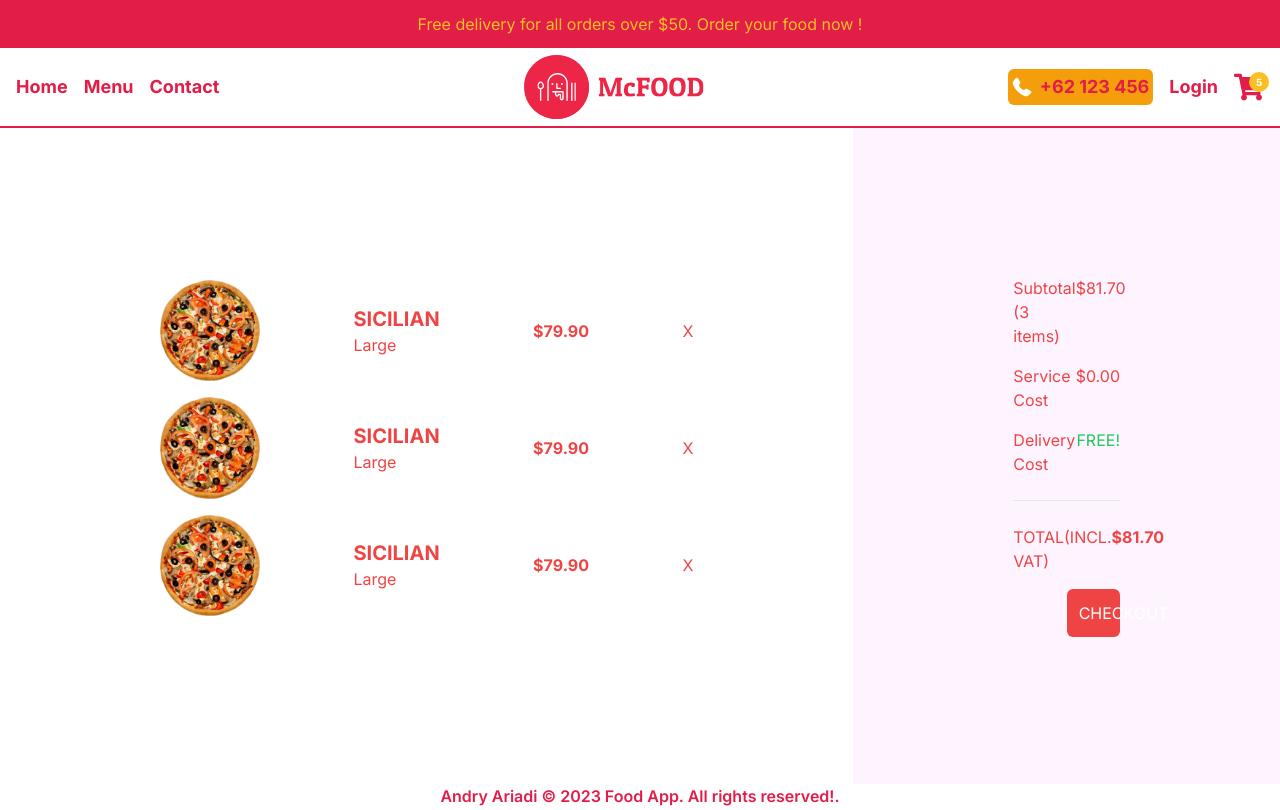
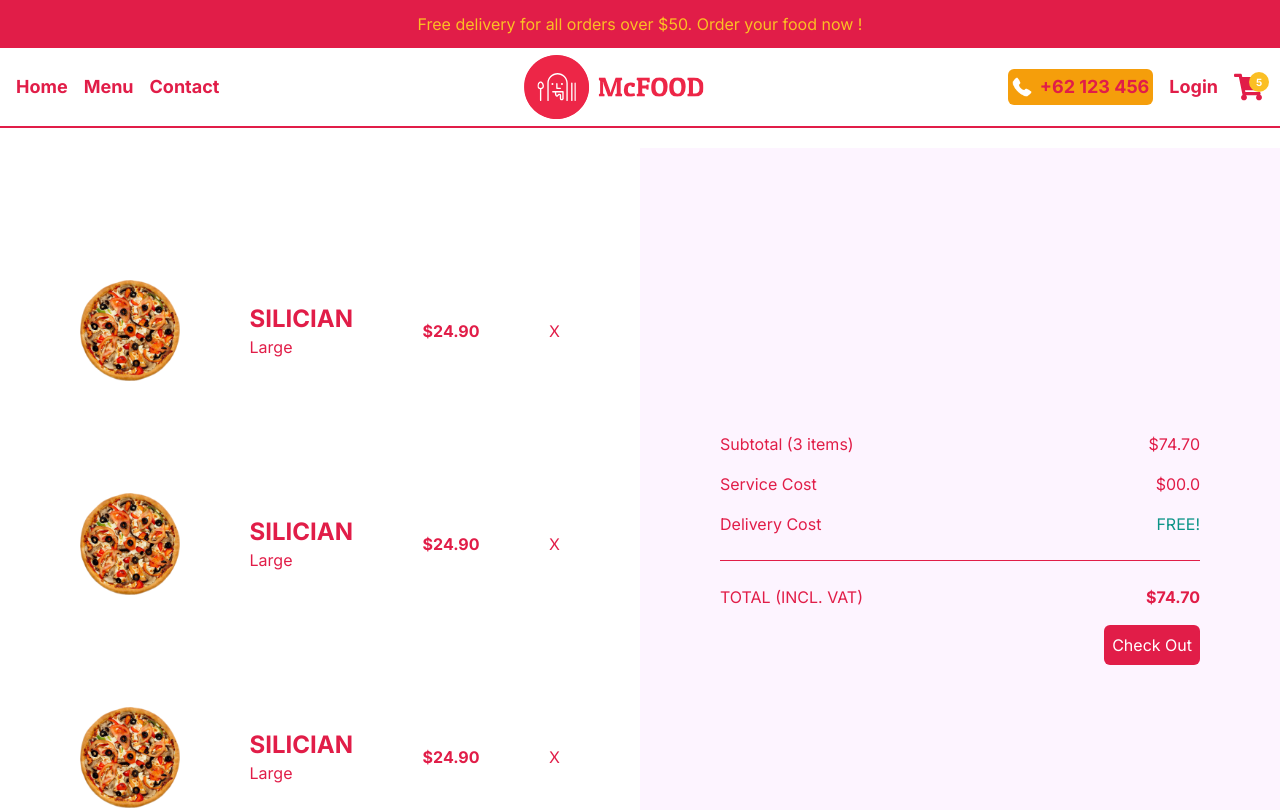
Before and after one commit to andryariadi/client-foodordering-app, a Next.js app: page /cart in a window 1280 px wide. Shown: the top 810 px of the page. Built offline with nearby package versions, Linux system fonts and the light colour scheme.

Commit message:
styling cart page

```diff
--- a/src/app/cart/page.tsx
+++ b/src/app/cart/page.tsx
@@ -3,64 +3,59 @@ import React from "react";
 
 const CartPage = () => {
   return (
-    <div className="h-[calc(100vh-6rem)] md:h-[calc(100vh-9rem)] flex flex-col text-red-500 lg:flex-row">
-      {/* PRODUCTS CONTAINER */}
-      <div className="h-1/2 p-4 flex flex-col justify-center overflow-scroll lg:h-full lg:w-2/3 2xl:w-1/2 lg:px-20 xl:px-40">
-        {/* SINGLE ITEM */}
-        <div className="flex items-center justify-between mb-4">
-          <Image src="/temporary/p1.png" alt="" width={100} height={100} />
-          <div className="">
-            <h1 className="uppercase text-xl font-bold">sicilian</h1>
+    <>
+      <div className="flex flex-col lg:flex-row h-screen justify-center items-center text-rose-600 mt-5">
+        <div className="cart-container flex-1 h-full w-full p-4 flex flex-col md:flex-row justify-center md:flex-wrap overflow-y-scroll lg:p-20 xl:p-30">
+          <div className="w-full flex items-center justify-between mb-2">
+            <Image src="/temporary/p1.png" alt="pizza" width={100} height={100} className="object-contain" />
+            <div>
+              <h1 className="text-2xl font-bold uppercase">Silician</h1>
               <span>Large</span>
             </div>
-          <h2 className="font-bold">$79.90</h2>
+            <h2 className="font-bold">$24.90</h2>
             <span className="cursor-pointer">X</span>
           </div>
-        {/* SINGLE ITEM */}
-        <div className="flex items-center justify-between mb-4">
-          <Image src="/temporary/p1.png" alt="" width={100} height={100} />
-          <div className="">
-            <h1 className="uppercase text-xl font-bold">sicilian</h1>
+          <div className="w-full flex items-center justify-between mb-2">
+            <Image src="/temporary/p1.png" alt="pizza" width={100} height={100} className="object-contain" />
+            <div>
+              <h1 className="text-2xl font-bold uppercase">Silician</h1>
               <span>Large</span>
             </div>
-          <h2 className="font-bold">$79.90</h2>
+            <h2 className="font-bold">$24.90</h2>
             <span className="cursor-pointer">X</span>
           </div>
-        {/* SINGLE ITEM */}
-        <div className="flex items-center justify-between mb-4">
-          <Image src="/temporary/p1.png" alt="" width={100} height={100} />
-          <div className="">
-            <h1 className="uppercase text-xl font-bold">sicilian</h1>
+          <div className="w-full flex items-center justify-between mb-2">
+            <Image src="/temporary/p1.png" alt="pizza" width={100} height={100} className="object-contain" />
+            <div>
+              <h1 className="text-2xl font-bold uppercase">Silician</h1>
               <span>Large</span>
             </div>
-          <h2 className="font-bold">$79.90</h2>
+            <h2 className="font-bold">$24.90</h2>
             <span className="cursor-pointer">X</span>
           </div>
         </div>
-      {/* PAYMENT CONTAINER */}
-      <div className="h-1/2 p-4 bg-fuchsia-50 flex flex-col gap-4 justify-center lg:h-full lg:w-1/3 2xl:w-1/2 lg:px-20 xl:px-40 2xl:text-xl 2xl:gap-6">
+        <div className="bg-fuchsia-50 flex-1 h-full w-full p-4 flex flex-col gap-4 justify-center lg:p-20 xl:p-30 2xl:text-xl 2xl:gap-6">
           <div className="flex justify-between">
-          <span className="">Subtotal (3 items)</span>
-          <span className="">$81.70</span>
+            <span>Subtotal (3 items)</span>
+            <span>$74.70</span>
           </div>
           <div className="flex justify-between">
-          <span className="">Service Cost</span>
-          <span className="">$0.00</span>
+            <span>Service Cost</span>
+            <span>$00.0</span>
           </div>
           <div className="flex justify-between">
-          <span className="">Delivery Cost</span>
-          <span className="text-green-500">FREE!</span>
+            <span>Delivery Cost</span>
+            <span className="text-teal-600">FREE!</span>
           </div>
-        <hr className="my-2" />
+          <hr className="border-rose-600 my-2" />
           <div className="flex justify-between">
-          <span className="">TOTAL(INCL. VAT)</span>
-          <span className="font-bold">$81.70</span>
+            <span>TOTAL (INCL. VAT)</span>
+            <span className="font-bold">$74.70</span>
           </div>
-        <button className="bg-red-500 text-white p-3 rounded-md w-1/2 self-end">
-          CHECKOUT
-        </button>
+          <button className="bg-rose-600 text-white p-2 rounded-md self-end text-base">Check Out</button>
         </div>
       </div>
+    </>
   );
 };
 
--- a/src/app/globals.css
+++ b/src/app/globals.css
@@ -46,3 +46,25 @@ body::-webkit-scrollbar-thumb {
   border-radius: 10px;
   border: 7px solid #232e33;
 }
+
+.cart-container {
+  --sb-track-color: #232e33;
+  --sb-thumb-color: #e11e48;
+  --sb-size: 10px;
+
+  scrollbar-color: var(--sb-thumb-color) var(--sb-track-color);
+}
+
+.cart-container::-webkit-scrollbar {
+  width: var(--sb-size);
+}
+
+.cart-container::-webkit-scrollbar-track {
+  background: var(--sb-track-color);
+  border-radius: 10px;
+}
+
+.cart-container::-webkit-scrollbar-thumb {
+  background: var(--sb-thumb-color);
+  border-radius: 10px;
+}
```
Lines whose indentation alone changed are shown as unchanged.
